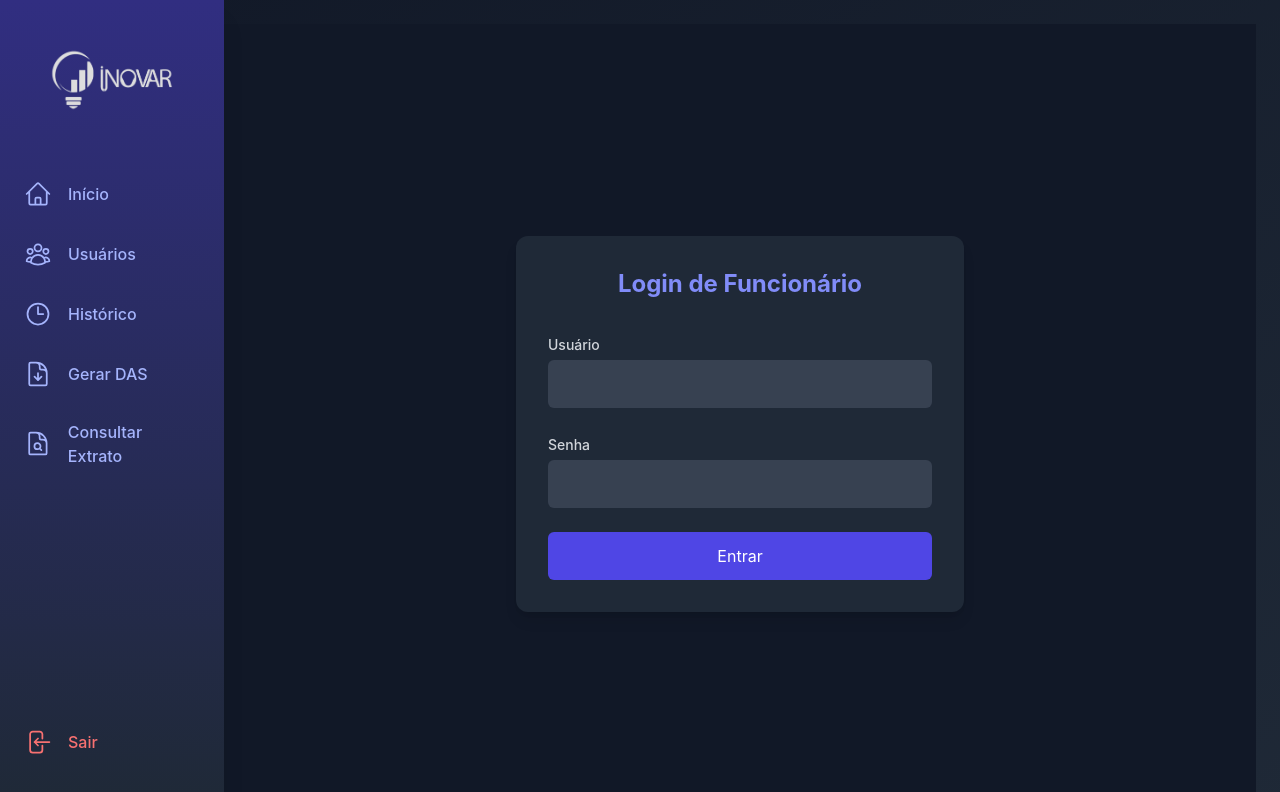
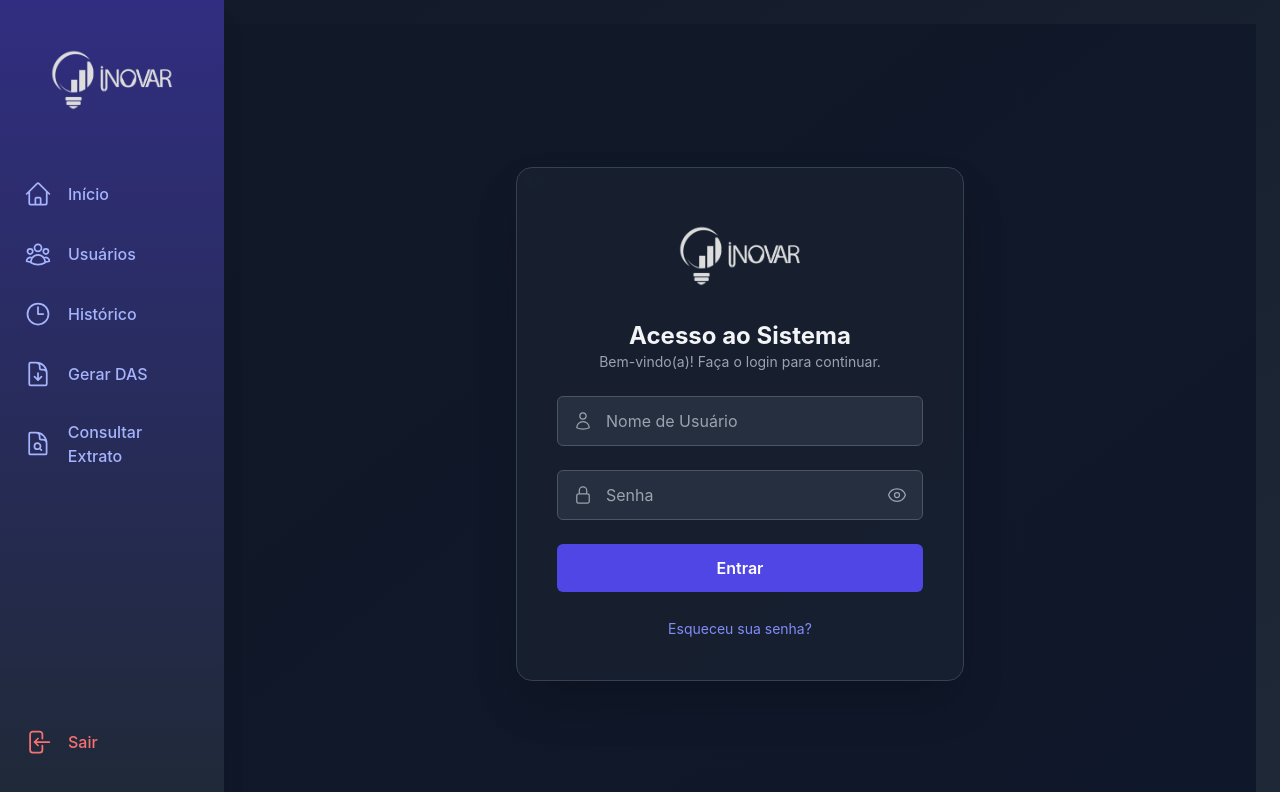
Before and after one commit to raphaelcastelar/web_sistema_inovar, a React (Create React App) app in the folder sistema_inovar/frontend/: page /login in a window 1280 px wide. Shown: the top 792 px of the page. Built offline with nearby package versions, Linux system fonts and the light colour scheme.

Commit message:
Update LoginPage.js

```diff
--- a/sistema_inovar/frontend/src/components/LoginPage.js
+++ b/sistema_inovar/frontend/src/components/LoginPage.js
@@ -1,80 +1,121 @@
-// src/pages/LoginPage.js
 import React, { useState } from 'react';
-import axiosInstance from '../api/axiosInstance';
 import { useNavigate } from 'react-router-dom';
-
-const API_BASE_URL = 'http://192.168.196.162:8000'; // Ajuste conforme necessário
+import axiosInstance from '../api/axiosInstance'; // Certifique-se que o caminho está correto
+import { motion } from 'framer-motion';
+import { UserIcon, LockClosedIcon, EyeIcon, EyeSlashIcon } from '@heroicons/react/24/outline';
+import LogoContabilidade from '../assets/logo_contabilidade.png'; // Verifique se este caminho está correto
 
 const LoginPage = () => {
     const [username, setUsername] = useState('');
     const [password, setPassword] = useState('');
+    const [showPassword, setShowPassword] = useState(false);
+    const [loading, setLoading] = useState(false);
     const [error, setError] = useState('');
     const navigate = useNavigate();
 
     const handleLogin = async (e) => {
         e.preventDefault();
+        setLoading(true);
         setError('');
 
         try {
-            const response = await axiosInstance.post(`${API_BASE_URL}/api/token/`, {
+            const response = await axiosInstance.post('/api/token/', {
                 username: username,
                 password: password,
             });
 
-            // Login bem-sucedido!
-            // Armazena os tokens no localStorage para uso futuro
             localStorage.setItem('authTokens', JSON.stringify(response.data));
 
-            // Redireciona o usuário para a página principal
             navigate('/empresas');
-            window.location.reload(); // Recarrega a página para que a navbar e outras partes da UI atualizem
+            window.location.reload();
 
         } catch (err) {
             console.error("Erro no login:", err.response?.data);
             setError('Usuário ou senha inválidos. Tente novamente.');
+        } finally {
+            setLoading(false);
         }
     };
 
     return (
-        <div className="flex items-center justify-center min-h-screen bg-gray-900">
-            <div className="w-full max-w-md p-8 space-y-8 bg-gray-800 rounded-xl shadow-lg">
-                <h2 className="text-2xl font-bold text-center text-indigo-400">Login de Funcionário</h2>
+        <div className="flex items-center justify-center min-h-screen bg-gradient-to-br from-gray-900 to-slate-900 px-4">
+            <motion.div
+                initial={{ opacity: 0, y: -20 }}
+                animate={{ opacity: 1, y: 0 }}
+                transition={{ duration: 0.5 }}
+                className="w-full max-w-md p-8 md:p-10 space-y-6 bg-gray-800/50 backdrop-blur-sm rounded-2xl shadow-2xl border border-gray-700"
+            >
+                <div className="flex flex-col items-center">
+                    <img src={LogoContabilidade} alt="Logo da Contabilidade" className="w-32 h-auto mb-4"/>
+                    <h2 className="text-2xl font-bold text-center text-gray-100">Acesso ao Sistema</h2>
+                    <p className="text-sm text-center text-gray-400">Bem-vindo(a)! Faça o login para continuar.</p>
+                </div>
+
                 <form onSubmit={handleLogin} className="mt-8 space-y-6">
-                    <div>
-                        <label htmlFor="username" className="text-sm font-medium text-gray-300">Usuário</label>
+                    <div className="relative">
+                        <UserIcon className="h-5 w-5 text-gray-400 absolute top-1/2 left-4 transform -translate-y-1/2" />
                         <input
                             id="username"
                             name="username"
                             type="text"
+                            autoComplete="username"
                             required
-                            className="w-full p-3 mt-1 bg-gray-700 text-white rounded-md focus:ring-indigo-500 focus:border-indigo-500"
+                            className="w-full p-3 pl-12 bg-gray-700/50 text-white rounded-md border border-gray-600 focus:ring-2 focus:ring-indigo-500 focus:border-indigo-500 transition"
+                            placeholder="Nome de Usuário"
                             value={username}
                             onChange={(e) => setUsername(e.target.value)}
                         />
                     </div>
-                    <div>
-                        <label htmlFor="password" className="text-sm font-medium text-gray-300">Senha</label>
+
+                    <div className="relative">
+                        <LockClosedIcon className="h-5 w-5 text-gray-400 absolute top-1/2 left-4 transform -translate-y-1/2" />
                         <input
                             id="password"
                             name="password"
-                            type="password"
+                            type={showPassword ? "text" : "password"}
+                            autoComplete="current-password"
                             required
-                            className="w-full p-3 mt-1 bg-gray-700 text-white rounded-md focus:ring-indigo-500 focus:border-indigo-500"
+                            className="w-full p-3 pl-12 pr-12 bg-gray-700/50 text-white rounded-md border border-gray-600 focus:ring-2 focus:ring-indigo-500 focus:border-indigo-500 transition"
+                            placeholder="Senha"
                             value={password}
                             onChange={(e) => setPassword(e.target.value)}
                         />
+                        <button
+                            type="button"
+                            onClick={() => setShowPassword(!showPassword)}
+                            className="absolute top-1/2 right-4 transform -translate-y-1/2 text-gray-400 hover:text-gray-200"
+                            aria-label={showPassword ? "Ocultar senha" : "Mostrar senha"}
+                        >
+                            {showPassword ? <EyeSlashIcon className="h-5 w-5"/> : <EyeIcon className="h-5 w-5"/>}
+                        </button>
                     </div>
-                    {error && <p className="text-sm text-red-500 text-center">{error}</p>}
+
+                    {error && <p className="text-sm text-red-400 text-center">{error}</p>}
+
                     <div>
                         <button
                             type="submit"
-                            className="w-full px-6 py-3 bg-indigo-600 text-white rounded-md hover:bg-indigo-500 focus:outline-none focus:ring-2 focus:ring-offset-2 focus:ring-offset-gray-800 focus:ring-indigo-500"
+                            disabled={loading}
+                            className="w-full flex justify-center items-center px-6 py-3 bg-indigo-600 text-white font-semibold rounded-md hover:bg-indigo-700 focus:outline-none focus:ring-2 focus:ring-offset-2 focus:ring-offset-gray-800 focus:ring-indigo-500 transition-all duration-300 disabled:opacity-50 disabled:cursor-not-allowed"
                         >
-                            Entrar
+                            {loading ? (
+                                <svg className="animate-spin h-5 w-5 text-white" xmlns="http://www.w3.org/2000/svg" fill="none" viewBox="0 0 24 24">
+                                    <circle className="opacity-25" cx="12" cy="12" r="10" stroke="currentColor" strokeWidth="4"></circle>
+                                    <path className="opacity-75" fill="currentColor" d="M4 12a8 8 0 018-8V0C5.373 0 0 5.373 0 12h4zm2 5.291A7.962 7.962 0 014 12H0c0 3.042 1.135 5.824 3 7.938l3-2.647z"></path>
+                                </svg>
+                            ) : (
+                                "Entrar"
+                            )}
                         </button>
                     </div>
                 </form>
-            </div>
+
+                <div className="text-center">
+                    <a href="/#" className="text-sm text-indigo-400 hover:text-indigo-300 transition-colors">
+                        Esqueceu sua senha?
+                    </a>
+                </div>
+            </motion.div> {/* <-- A TAG </motion.div> QUE FALTAVA FOI ADICIONADA AQUI */}
         </div>
     );
 };
```
